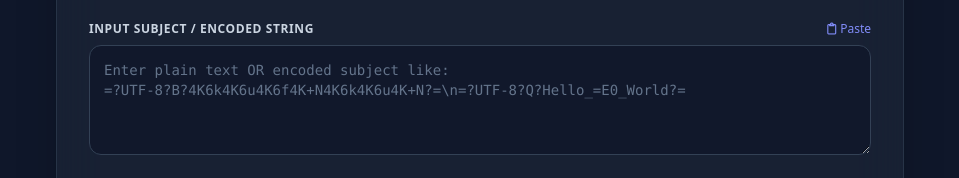
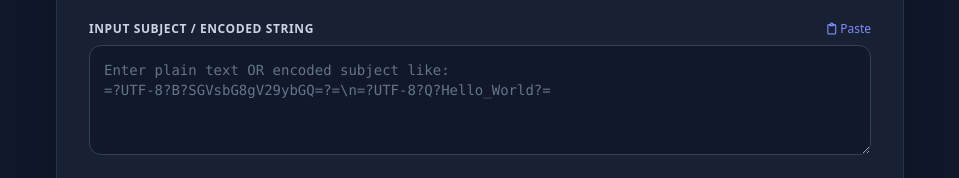
Before and after one commit to riyas447/encode, a plain HTML site: page index.html in a window 1280 px wide. Shown: the part 197-375 px from the top of the page, without its empty margins (160-1119 px from the left). Drawn offline with nearby package versions, Linux system fonts and the light colour scheme.

Commit message:
Update index.html

```diff
--- a/index.html
+++ b/index.html
@@ -42,7 +42,7 @@
                 </div>
                 <textarea id="inputText" rows="4"
                     class="w-full bg-slate-900/80 border border-slate-700 rounded-xl p-3.5 text-slate-100 placeholder-slate-500 focus:outline-none focus:ring-2 focus:ring-indigo-500 focus:border-transparent transition font-mono text-sm"
-                    placeholder="Enter plain text OR encoded subject like:&#10;=?UTF-8?B?4K6k4K6u4K6f4K+N4K6k4K6u4K+N?=\n=?UTF-8?Q?Hello_=E0_World?="></textarea>
+                    placeholder="Enter plain text OR encoded subject like:&#10;=?UTF-8?B?SGVsbG8gV29ybGQ=?=\n=?UTF-8?Q?Hello_World?="></textarea>
             </div>
 
             <!-- Action Buttons -->
```
